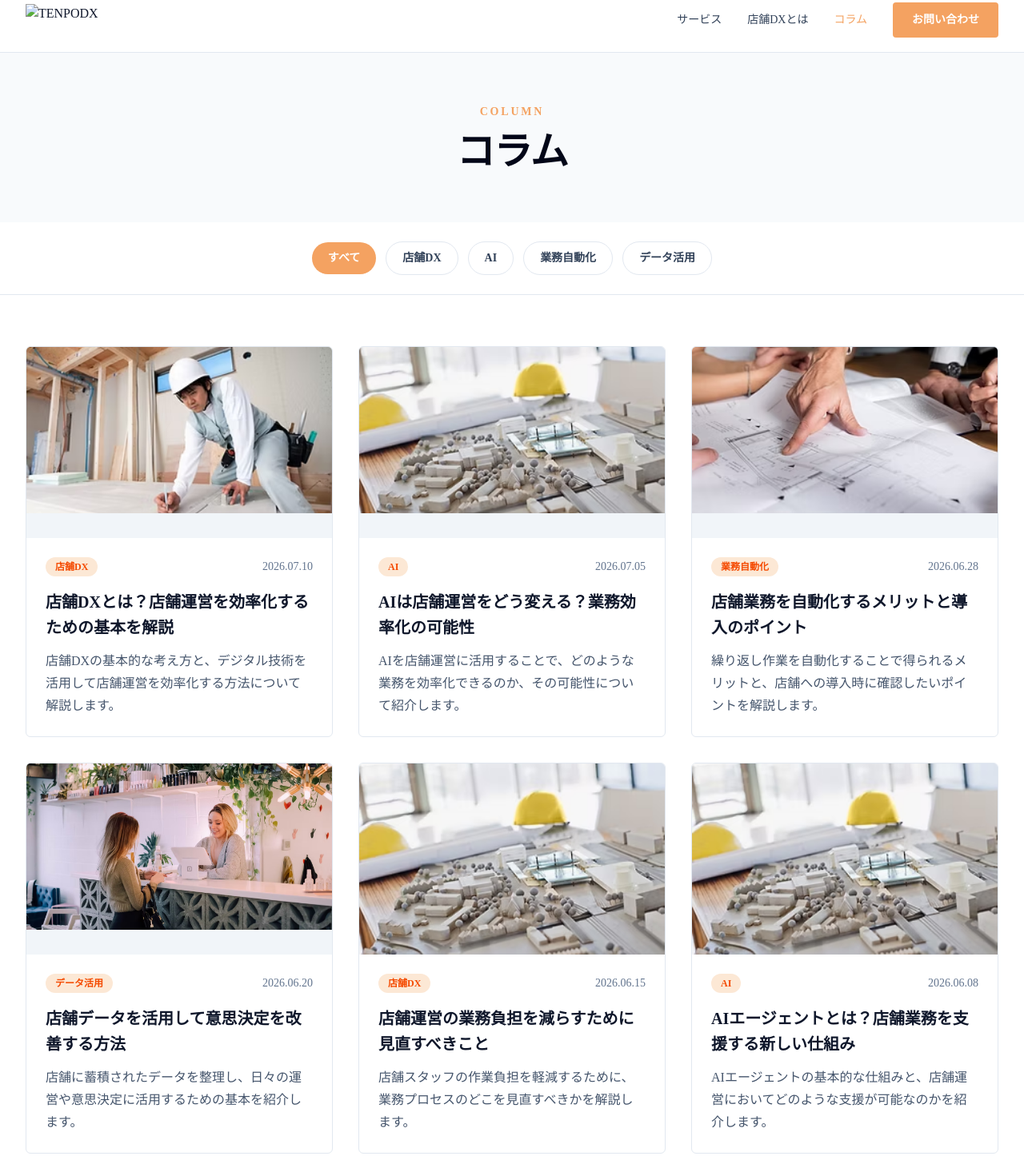
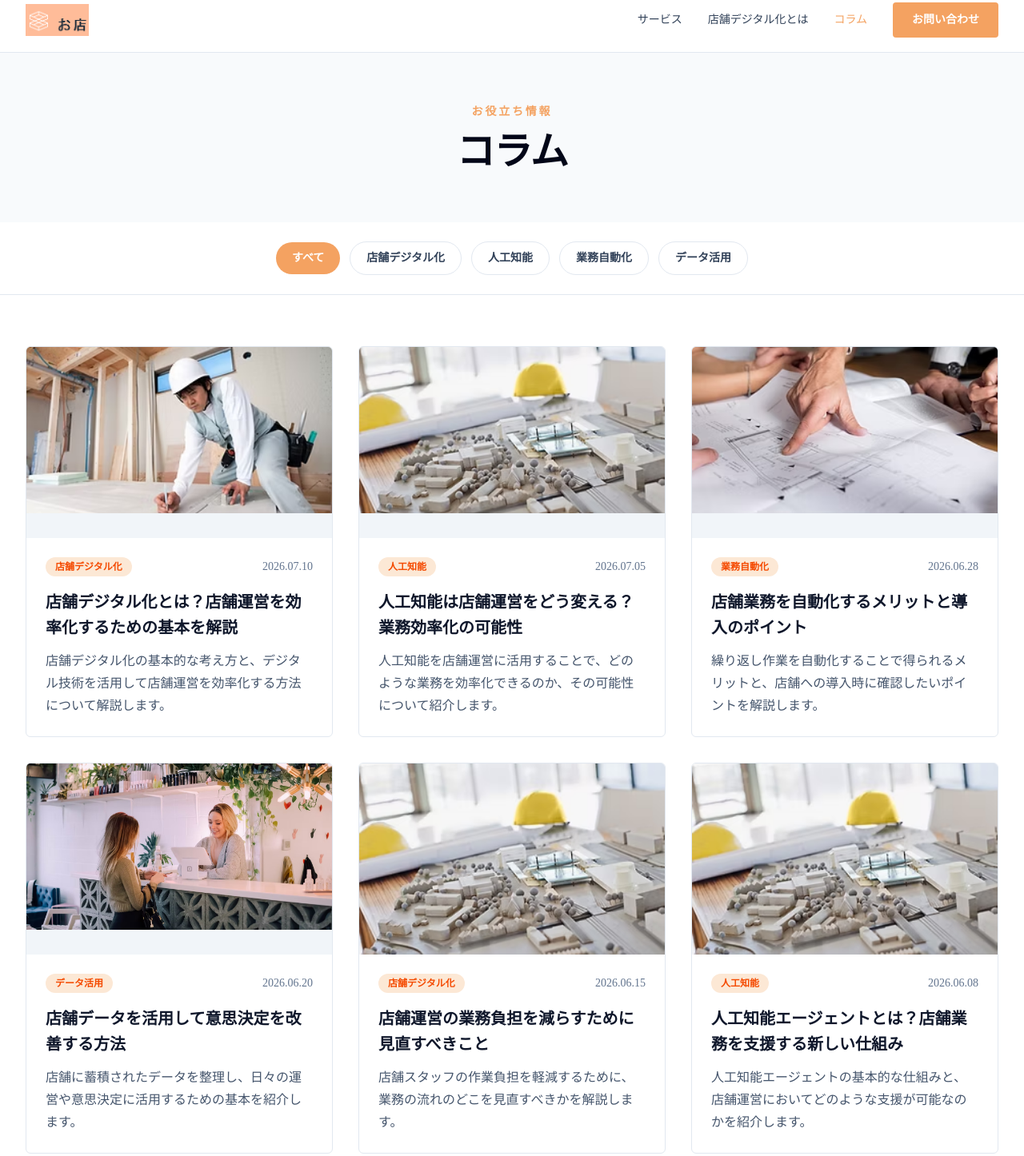
Before and after one commit to Limitlessnotions/tenpodx-website, a website: page column/index.html in a window 1280 px wide. Shown: the part 15-1461 px from the top of the page at 80% size. Drawn offline with Linux system fonts and the light colour scheme.

Commit message:
Remove english words to jas

```diff
--- a/column/index.html
+++ b/column/index.html
@@ -1,5 +1,6 @@
 <!DOCTYPE html>
 <html lang="ja">
+
 <head>
     <meta charset="UTF-8">
 
@@ -8,15 +9,15 @@
         content="width=device-width, initial-scale=1.0"
     >
 
-    <!-- SEO -->
+    <!-- 検索エンジン向け情報 -->
     <title>コラム | TENPODX</title>
 
     <meta
         name="description"
-        content="店舗DX、AI、業務自動化、データ活用に関するTENPODXのコラムをご紹介します。"
+        content="店舗デジタル化、人工知能、業務自動化、データ活用に関するTENPODXのコラムをご紹介します。"
     >
 
-    <!-- Open Graph -->
+    <!-- 共有情報 -->
     <meta
         property="og:title"
         content="コラム | TENPODX"
@@ -24,13 +25,13 @@
 
     <meta
         property="og:description"
-        content="店舗DX、AI、業務自動化、データ活用に関するTENPODXのコラムをご紹介します。"
+        content="店舗デジタル化、人工知能、業務自動化、データ活用に関するTENPODXのコラムをご紹介します。"
     >
 
     <meta property="og:type" content="website">
     <meta property="og:locale" content="ja_JP">
 
-    <!-- Tailwind CSS -->
+    <!-- スタイルシート -->
     <link
         rel="stylesheet"
         href="../assets/css/output.css"
@@ -41,7 +42,7 @@
 <body class="bg-white text-slate-900 antialiased">
 
     <!-- =====================================================
-         HEADER
+         ヘッダー
     ====================================================== -->
 
     <header
@@ -52,14 +53,14 @@
             class="mx-auto flex h-20 max-w-7xl items-center justify-between px-5 sm:px-6 lg:px-8"
         >
 
-           <!-- Logo -->
+            <!-- ロゴ -->
             <a
-    href="../../index.html"
+                href="../index.html"
                 class="flex items-center"
                 aria-label="TENPODX ホーム"
             >
                 <img
-        c
+                    src="../assets/images/tenpodx-logo.png"
                     alt="TENPODX"
                     class="h-10 w-auto object-contain"
                     width="150"
@@ -68,7 +69,7 @@
             </a>
 
 
-            <!-- Desktop Navigation -->
+            <!-- デスクトップナビゲーション -->
             <nav
                 class="hidden items-center gap-8 lg:flex"
                 aria-label="メインナビゲーション"
@@ -84,7 +85,7 @@
                     href="../index.html#about"
                     class="text-sm font-medium text-slate-700 transition hover:text-orange-500"
                 >
-                    店舗DXとは
+                    店舗デジタル化とは
                 </a>
 
                 <a
@@ -104,7 +105,7 @@
             </nav>
 
 
-            <!-- Mobile Menu Button -->
+            <!-- モバイルメニューボタン -->
             <button
                 id="menu-button"
                 type="button"
@@ -133,7 +134,7 @@
         </div>
 
 
-        <!-- Mobile Navigation -->
+        <!-- モバイルナビゲーション -->
         <nav
             id="mobile-menu"
             class="hidden border-t border-slate-200 bg-white lg:hidden"
@@ -152,7 +153,7 @@
                     href="../index.html#about"
                     class="block rounded-lg px-4 py-3 font-medium text-slate-700 hover:bg-slate-50"
                 >
-                    店舗DXとは
+                    店舗デジタル化とは
                 </a>
 
                 <a
@@ -179,7 +180,7 @@
     <main>
 
         <!-- =====================================================
-             COLUMN HEADER
+             コラム見出し
         ====================================================== -->
 
         <section
@@ -191,9 +192,9 @@
             >
 
                 <p
-                    class="mb-4 text-sm font-bold uppercase tracking-[0.2em] text-orange-500"
+                    class="mb-4 text-sm font-bold tracking-[0.2em] text-orange-500"
                 >
-                    Column
+                    お役立ち情報
                 </p>
 
                 <h1
@@ -208,7 +209,7 @@
 
 
         <!-- =====================================================
-             CATEGORY FILTER
+             カテゴリーフィルター
         ====================================================== -->
 
         <section
@@ -236,7 +237,7 @@
                         class="rounded-full border border-slate-200 bg-white px-5 py-2.5 text-sm font-semibold text-slate-700 transition hover:border-orange-500 hover:text-orange-500"
                         aria-pressed="false"
                     >
-                        店舗DX
+                        店舗デジタル化
                     </button>
 
                     <button
@@ -244,7 +245,7 @@
                         class="rounded-full border border-slate-200 bg-white px-5 py-2.5 text-sm font-semibold text-slate-700 transition hover:border-orange-500 hover:text-orange-500"
                         aria-pressed="false"
                     >
-                        AI
+                        人工知能
                     </button>
 
                     <button
@@ -270,7 +271,7 @@
 
 
         <!-- =====================================================
-             ARTICLE CARDS
+             コラム記事一覧
         ====================================================== -->
 
         <section
@@ -293,10 +294,7 @@
                     class="grid gap-8 md:grid-cols-2 lg:grid-cols-3"
                 >
 
-                    <!-- =================================================
-                         ARTICLE 1
-                    ================================================== -->
-
+                    <!-- 記事 1 -->
                     <article
                         class="overflow-hidden rounded-2xl border border-slate-200 bg-white"
                     >
@@ -310,7 +308,7 @@
                             >
                                 <img
                                     src="../assets/images/image-1.jpg.jpg"
-    alt="AIを活用した店舗DXによる業務効率化"
+                                    alt="人工知能を活用した店舗デジタル化による業務効率化"
                                     loading="lazy"
                                     class="h-52 w-full object-cover"
                                 >
@@ -326,7 +324,7 @@
                                 <span
                                     class="inline-flex rounded-full bg-orange-100 px-3 py-1 text-xs font-semibold text-orange-600"
                                 >
-                                    店舗DX
+                                    店舗デジタル化
                                 </span>
 
                                 <time
@@ -345,7 +343,7 @@
                                     href="./sample/"
                                     class="transition hover:text-orange-500"
                                 >
-                                    店舗DXとは？店舗運営を効率化するための基本を解説
+                                    店舗デジタル化とは？店舗運営を効率化するための基本を解説
                                 </a>
                             </h3>
 
@@ -353,7 +351,7 @@
                             <p
                                 class="mt-3 leading-7 text-slate-600"
                             >
-                                店舗DXの基本的な考え方と、デジタル技術を活用して店舗運営を効率化する方法について解説します。
+                                店舗デジタル化の基本的な考え方と、デジタル技術を活用して店舗運営を効率化する方法について解説します。
                             </p>
 
                         </div>
@@ -361,10 +359,7 @@
                     </article>
 
 
-                    <!-- =================================================
-                         ARTICLE 2
-                    ================================================== -->
-
+                    <!-- 記事 2 -->
                     <article
                         class="overflow-hidden rounded-2xl border border-slate-200 bg-white"
                     >
@@ -394,7 +389,7 @@
                                 <span
                                     class="inline-flex rounded-full bg-orange-100 px-3 py-1 text-xs font-semibold text-orange-600"
                                 >
-                                    AI
+                                    人工知能
                                 </span>
 
                                 <time
@@ -413,7 +408,7 @@
                                     href="./sample/"
                                     class="transition hover:text-orange-500"
                                 >
-                                    AIは店舗運営をどう変える？業務効率化の可能性
+                                    人工知能は店舗運営をどう変える？業務効率化の可能性
                                 </a>
                             </h3>
 
@@ -421,7 +416,7 @@
                             <p
                                 class="mt-3 leading-7 text-slate-600"
                             >
-                                AIを店舗運営に活用することで、どのような業務を効率化できるのか、その可能性について紹介します。
+                                人工知能を店舗運営に活用することで、どのような業務を効率化できるのか、その可能性について紹介します。
                             </p>
 
                         </div>
@@ -429,10 +424,7 @@
                     </article>
 
 
-                    <!-- =================================================
-                         ARTICLE 3
-                    ================================================== -->
-
+                    <!-- 記事 3 -->
                     <article
                         class="overflow-hidden rounded-2xl border border-slate-200 bg-white"
                     >
@@ -497,10 +489,7 @@
                     </article>
 
 
-                    <!-- =================================================
-                         ARTICLE 4
-                    ================================================== -->
-
+                    <!-- 記事 4 -->
                     <article
                         class="overflow-hidden rounded-2xl border border-slate-200 bg-white"
                     >
@@ -565,10 +554,7 @@
                     </article>
 
 
-                    <!-- =================================================
-                         ARTICLE 5
-                    ================================================== -->
-
+                    <!-- 記事 5 -->
                     <article
                         class="overflow-hidden rounded-2xl border border-slate-200 bg-white"
                     >
@@ -600,7 +586,7 @@
                                 <span
                                     class="inline-flex rounded-full bg-orange-100 px-3 py-1 text-xs font-semibold text-orange-600"
                                 >
-                                    店舗DX
+                                    店舗デジタル化
                                 </span>
 
                                 <time
@@ -627,7 +613,7 @@
                             <p
                                 class="mt-3 leading-7 text-slate-600"
                             >
-                                店舗スタッフの作業負担を軽減するために、業務プロセスのどこを見直すべきかを解説します。
+                                店舗スタッフの作業負担を軽減するために、業務の流れのどこを見直すべきかを解説します。
                             </p>
 
                         </div>
@@ -635,10 +621,7 @@
                     </article>
 
 
-                    <!-- =================================================
-                         ARTICLE 6
-                    ================================================== -->
-
+                    <!-- 記事 6 -->
                     <article
                         class="overflow-hidden rounded-2xl border border-slate-200 bg-white"
                     >
@@ -652,7 +635,7 @@
                             >
                                 <img
                                     src="../assets/images/image-2.jpg.jpg"
-                                    alt="店舗を支援するAIエージェント"
+                                    alt="店舗を支援する人工知能エージェント"
                                     class="h-full w-full object-cover transition duration-300 hover:scale-105"
                                     loading="lazy"
                                     width="1200"
@@ -670,7 +653,7 @@
                                 <span
                                     class="inline-flex rounded-full bg-orange-100 px-3 py-1 text-xs font-semibold text-orange-600"
                                 >
-                                    AI
+                                    人工知能
                                 </span>
 
                                 <time
@@ -689,7 +672,7 @@
                                     href="./sample/"
                                     class="transition hover:text-orange-500"
                                 >
-                                    AIエージェントとは？店舗業務を支援する新しい仕組み
+                                    人工知能エージェントとは？店舗業務を支援する新しい仕組み
                                 </a>
                             </h3>
 
@@ -697,7 +680,7 @@
                             <p
                                 class="mt-3 leading-7 text-slate-600"
                             >
-                                AIエージェントの基本的な仕組みと、店舗運営においてどのような支援が可能なのかを紹介します。
+                                人工知能エージェントの基本的な仕組みと、店舗運営においてどのような支援が可能なのかを紹介します。
                             </p>
 
                         </div>
@@ -707,10 +690,7 @@
                 </div>
 
 
-                <!-- =================================================
-                     PAGINATION
-                ================================================== -->
-
+                <!-- ページネーション -->
                 <nav
                     class="mt-12 flex items-center justify-center gap-2"
                     aria-label="ページネーション"
@@ -756,7 +736,7 @@
 
 
     <!-- =====================================================
-         FOOTER
+         フッター
     ====================================================== -->
 
     <footer class="bg-slate-950 text-white">
@@ -769,16 +749,16 @@
                 class="flex flex-col gap-10 md:flex-row md:items-start md:justify-between"
             >
 
-              <!-- Logo -->
+                <!-- ロゴ -->
                 <div>
 
                     <a
-        href="../../index.html"
+                        href="../index.html"
                         class="inline-flex items-center"
                         aria-label="TENPODX ホーム"
                     >
                         <img
-            src="../../assets/images/tenpodx-logo.png"
+                            src="../assets/images/tenpodx-logo.png"
                             alt="TENPODX"
                             class="h-10 w-auto object-contain"
                             width="150"
@@ -789,7 +769,7 @@
                 </div>
 
 
-                <!-- Footer Navigation -->
+                <!-- フッターナビゲーション -->
                 <nav
                     class="flex flex-wrap gap-x-8 gap-y-4"
                     aria-label="フッターナビゲーション"
@@ -805,7 +785,7 @@
                         href="../index.html#about"
                         class="text-sm text-slate-300 transition hover:text-white"
                     >
-                        店舗DXとは
+                        店舗デジタル化とは
                     </a>
 
                     <a
@@ -837,7 +817,7 @@
                 class="mt-8 border-t border-slate-800 pt-6"
             >
                 <p class="text-sm text-slate-400">
-                    &copy; 2026 TENPODX. All Rights Reserved.
+                    &copy; 2026 TENPODX. 無断転載を禁じます。
                 </p>
             </div>
 
@@ -846,8 +826,9 @@
     </footer>
 
 
-    <!-- JavaScript -->
+    <!-- 動作処理 -->
     <script src="../assets/js/main.js" defer></script>
 
 </body>
+
 </html>
```
Lines whose indentation alone changed are shown as unchanged.
